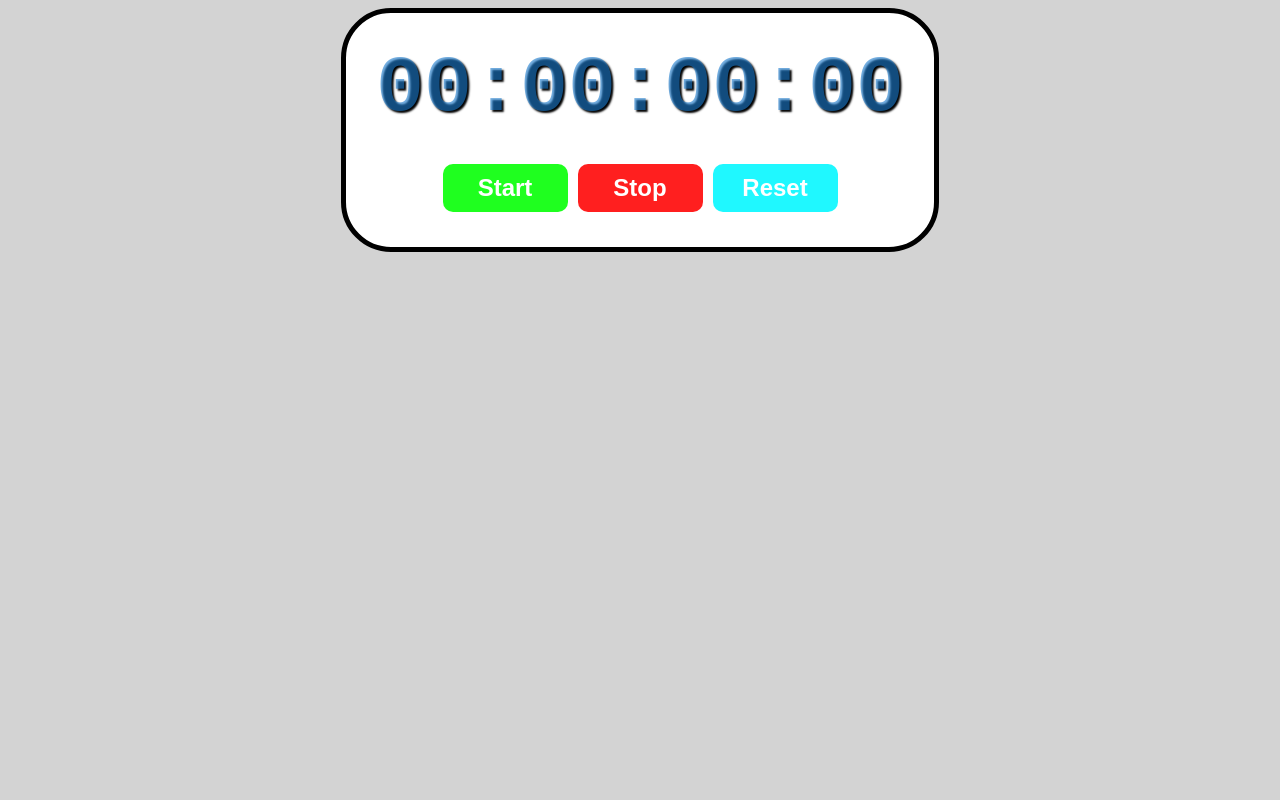
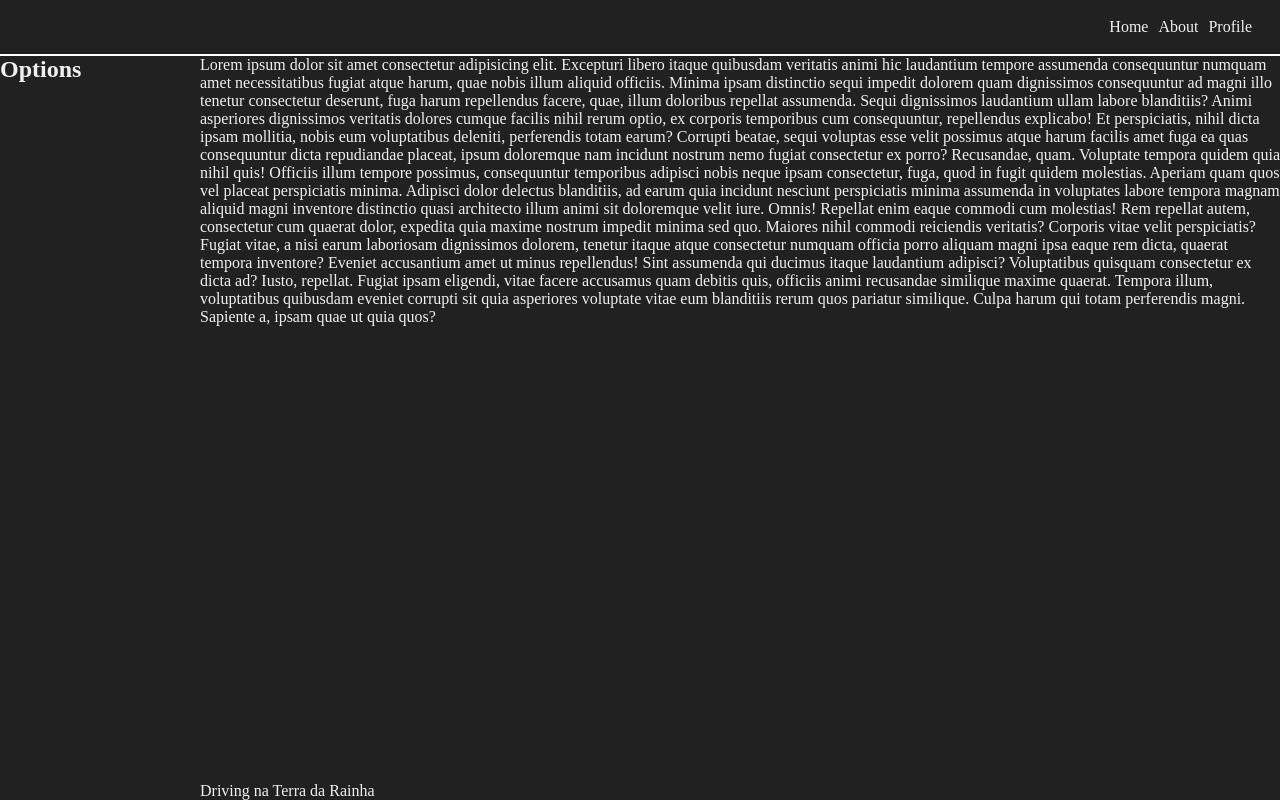
Before and after one commit to Nichollas531/Website-Project, a React (Vite) app: page / in a window 1280 px wide. Built offline with nearby package versions, Linux system fonts and the light colour scheme.

Commit message:
some updates on the navbar

```diff
--- /dev/null
+++ b/src/App.css
@@ -0,0 +1,32 @@
+* {
+  margin: 0;
+  padding: 0;
+  background-color: hsl(0, 0%, 13%);
+  color: rgb(240, 240, 240);
+}
+.body-container {
+  min-height: 100vh;
+  display: grid;
+  grid-template-columns: 200px 1fr;
+  grid-template-rows: auto 1fr auto;
+  grid-template-areas: "navbar navbar" "sidebar main" "sidebar footer";
+}
+nav {
+  position: sticky;
+  top: 0;
+  grid-area: navbar;
+  border-bottom: 2px solid white;
+  padding: 10px;
+}
+aside {
+  position: sticky;
+  top: 52.5px;
+  grid-area: sidebar;
+  align-self: start;
+}
+main {
+  grid-area: main;
+}
+footer {
+  grid-area: footer;
+}
--- a/src/App.jsx
+++ b/src/App.jsx
@@ -1,53 +1,54 @@
-import Header from "./Header.jsx";
-import Footer from "./Footer.jsx";
-import Food from "./Food.jsx";
-import Card from "./Card.jsx";
-import Button from "./Button/Button.jsx";
-import Student from "./Studentx.jsx";
-import UserGreeting from "./UserGreeting.jsx";
-import List from "./List.jsx";
-import ProfilePicture from "./ProfilePicture.jsx";
-import MyComponnet from "./MyComponnet.jsx";
-import Counter from "./Counter.jsx";
-import MyChangeComponent from "./MyChangeComponent.jsx";
-import ColorPicker from "./ColorPicker.jsx";
-import Objects from "./Objects.jsx";
-import Foods from "./Foods.jsx";
-import Cars from "./Cars.jsx";
-import ToDoList from "./ToDoList.jsx";
-import SecondComponent from "./ComponnentUseEffect.jsx";
-import Clock from "./Clock.jsx";
-import UseContext from "./UseContext.jsx";
-import UseRef from "./UseRef.jsx";
-import Stopwatch from "./Stopwatch.jsx";
+import Navbar from "./components/Navbar";
+import "./App.css";
 function App() {
   return (
     <>
-      <Stopwatch />
-      {/*
-      <Clock />
-      <UseRef />
-      <UseContext />
-      <Header />
-      <SecondComponent />
-      <ToDoList />
-      <Cars />
-      <Foods />
-      <Objects />
-      <Counter />
-      <ColorPicker />
-      <MyChangeComponent />
-      <MyComponnet />
-      <ProfilePicture />
-      <List />
-      <UserGreeting isLoggedIn={true} username="Sheila" />
-      <Student name="Nichollas" age={25} isStudent={false} />
-      <Student name="Lucas" age={23} isStudent={false} />
-      <Student name="Clarice" age={37} isStudent={true} />
-      <Card />
-      <Food />
-      <Footer />
-      */}
+      <div className="body-container">
+        <nav>
+          <Navbar />
+        </nav>
+        <main>
+          Lorem ipsum dolor sit amet consectetur adipisicing elit. Excepturi
+          libero itaque quibusdam veritatis animi hic laudantium tempore
+          assumenda consequuntur numquam amet necessitatibus fugiat atque harum,
+          quae nobis illum aliquid officiis. Minima ipsam distinctio sequi
+          impedit dolorem quam dignissimos consequuntur ad magni illo tenetur
+          consectetur deserunt, fuga harum repellendus facere, quae, illum
+          doloribus repellat assumenda. Sequi dignissimos laudantium ullam
+          labore blanditiis? Animi asperiores dignissimos veritatis dolores
+          cumque facilis nihil rerum optio, ex corporis temporibus cum
+          consequuntur, repellendus explicabo! Et perspiciatis, nihil dicta
+          ipsam mollitia, nobis eum voluptatibus deleniti, perferendis totam
+          earum? Corrupti beatae, sequi voluptas esse velit possimus atque harum
+          facilis amet fuga ea quas consequuntur dicta repudiandae placeat,
+          ipsum doloremque nam incidunt nostrum nemo fugiat consectetur ex
+          porro? Recusandae, quam. Voluptate tempora quidem quia nihil quis!
+          Officiis illum tempore possimus, consequuntur temporibus adipisci
+          nobis neque ipsam consectetur, fuga, quod in fugit quidem molestias.
+          Aperiam quam quos vel placeat perspiciatis minima. Adipisci dolor
+          delectus blanditiis, ad earum quia incidunt nesciunt perspiciatis
+          minima assumenda in voluptates labore tempora magnam aliquid magni
+          inventore distinctio quasi architecto illum animi sit doloremque velit
+          iure. Omnis! Repellat enim eaque commodi cum molestias! Rem repellat
+          autem, consectetur cum quaerat dolor, expedita quia maxime nostrum
+          impedit minima sed quo. Maiores nihil commodi reiciendis veritatis?
+          Corporis vitae velit perspiciatis? Fugiat vitae, a nisi earum
+          laboriosam dignissimos dolorem, tenetur itaque atque consectetur
+          numquam officia porro aliquam magni ipsa eaque rem dicta, quaerat
+          tempora inventore? Eveniet accusantium amet ut minus repellendus! Sint
+          assumenda qui ducimus itaque laudantium adipisci? Voluptatibus
+          quisquam consectetur ex dicta ad? Iusto, repellat. Fugiat ipsam
+          eligendi, vitae facere accusamus quam debitis quis, officiis animi
+          recusandae similique maxime quaerat. Tempora illum, voluptatibus
+          quibusdam eveniet corrupti sit quia asperiores voluptate vitae eum
+          blanditiis rerum quos pariatur similique. Culpa harum qui totam
+          perferendis magni. Sapiente a, ipsam quae ut quia quos?
+        </main>
+        <aside>
+          <h2>Options</h2>
+        </aside>
+        <footer>Driving na Terra da Rainha</footer>
+      </div>
     </>
   );
 }
--- /dev/null
+++ b/src/components/Navbar.jsx
@@ -0,0 +1,16 @@
+import React from "react";
+import "./navbar.css";
+
+function Navbar() {
+  return (
+    <>
+      <ul>
+        <li>Home</li>
+        <li>About</li>
+        <li>Profile</li>
+      </ul>
+    </>
+  );
+}
+
+export default Navbar;
--- /dev/null
+++ b/src/components/navbar.css
@@ -0,0 +1,13 @@
+ul {
+  display: flex;
+  gap: 10px;
+  justify-content: end;
+  margin-right: 10px;
+  padding: 8px;
+}
+li {
+  list-style: none;
+}
+li:hover {
+  cursor: pointer;
+}
--- a/src/index.css
+++ b/src/index.css
@@ -246,7 +246,6 @@ li {
     text-shadow: 3px 3px 5px hsla(0, 0%, 0%, 0.74);
   }
 
-  }*/
 body {
   display: flex;
   flex-direction: column;
@@ -300,3 +299,5 @@ body {
 .reset-button:hover {
   background-color: hsl(184, 73%, 30%);
 }
+
+  }*/
```
